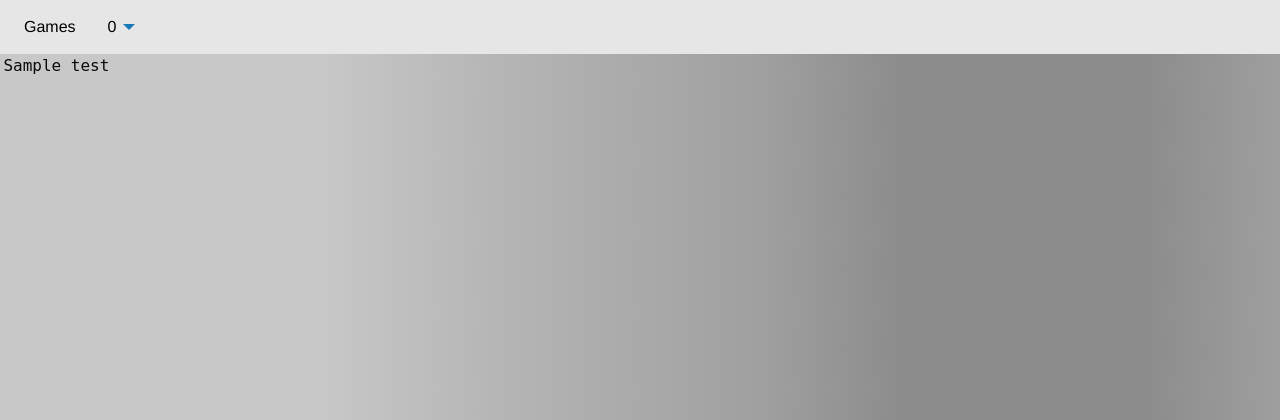
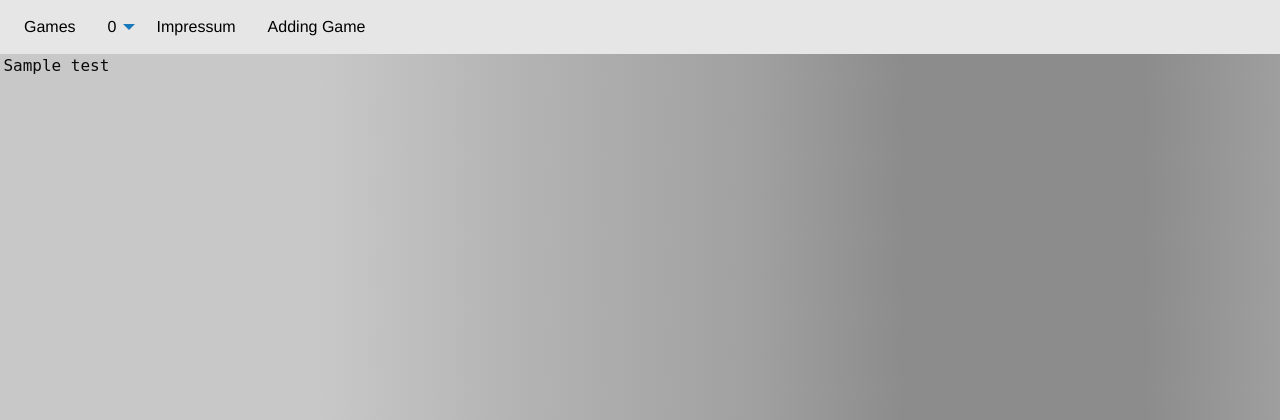
Before and after one commit to Shizzo91/my_web_pages, a PHP site: template templates/main.twig in a window 1280 px wide. Shown: the top 420 px of the page. Run offline with PHP 8.4, Linux system fonts and the light colour scheme; the template is opened without the code that fills it: most values are stand-ins (such as "Sample title", 1, 10 or a date in 2020); some libraries are stand-ins or nearby versions.

Commit message:
adding impressum.twig

```diff
--- a/templates/main.twig
+++ b/templates/main.twig
@@ -30,6 +30,12 @@
                 </ul>
             </li>
             {% endfor %}
+            <li class="menu">
+                <a href="{{__URL_PREFIX__}}impressum">Impressum</a>
+            </li>
+            <li class="menu">
+                <a href="{{__URL_PREFIX__}}add">Adding Game</a>
+            </li>
         </ul>
     </div>
 </div>
```
